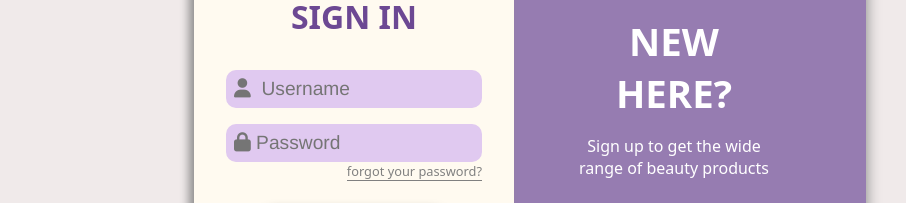
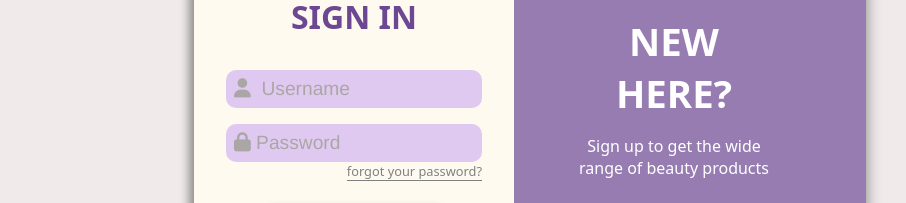
Before and after one commit to prakashgrg4400/signin_UI, a plain HTML site: page index.html in a window 1280 px wide. Shown: the part 236-439 px from the top of the page, without its empty margins (96-1002 px from the left). Drawn offline with Linux system fonts and the light colour scheme.

Commit message:
changing input placeholder color

```diff
--- a/style.css
+++ b/style.css
@@ -12,6 +12,7 @@ body {
 .facebook-color{
   color: blue;
 }
+
 
 button {
   cursor: pointer;
@@ -212,3 +213,7 @@ svg{
   width: 20px;
   /* border: 2px solid green; */
 }
+
+input::-webkit-input-placeholder{
+  color: rgb(171, 166, 166);
+}
```
